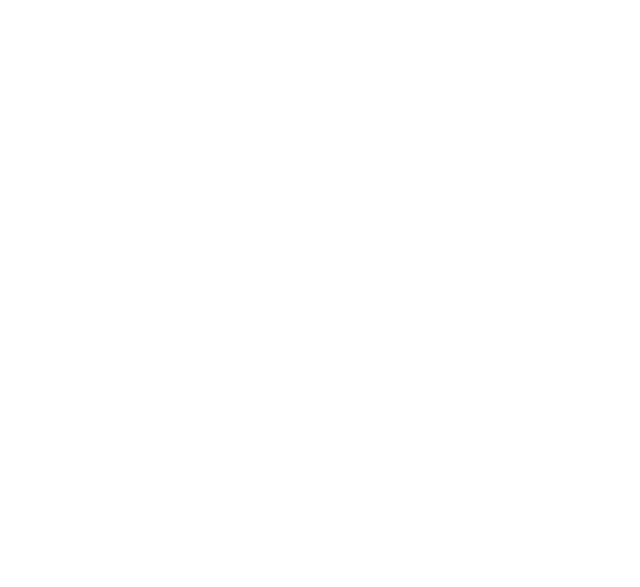
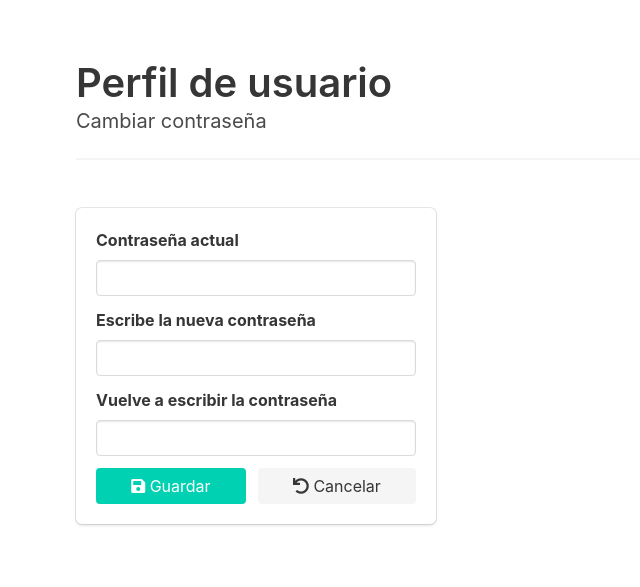
Before and after one commit to dgeti-cetis108/FJ2019-M3S2-4AVPR-Segundo-Parcial, a website: page 03-Profile/src/profile-change-password.html in a window 1280 px wide. Shown: the whole page, without its empty margins (0-640 px from the left). Drawn offline with Linux system fonts and the light colour scheme.

Commit message:
Profile Change Password
Change password form
Logout, Delete user buttons added to profile page
TODO: integrate all forms & pages into only one new project &
TODO: call it 04-Parcial
TODO: create database cetis108 & table users in MySQL
TODO: Recover password form
TODO: All PHP code to connect to database and run queries
TODO: Test & test & test & all needed tests  until it works 🤓

```diff
--- a/03-Profile/src/profile-change-password.html
+++ b/03-Profile/src/profile-change-password.html
@@ -8,6 +8,73 @@
     <link rel="stylesheet" href="css/styles.css" />
   </head>
   <body>
-
+    <section class="section">
+      <div class="container">
+        <div class="column">
+          <h1 class="title is-2">
+            Perfil de usuario
+          </h1>
+          <h2 class="subtitle">
+            Cambiar contraseña
+          </h2>
+          <hr />
+        </div>
+        <div class="column is-4">
+          <div class="box">
+            <form>
+              <!-- .field>label.label+.control>input:password -->
+              <div class="field">
+                <label for="currentPassword" class="label">
+                  Contraseña actual
+                </label>
+                <div class="control">
+                  <input class="input" type="password" name="currentPassword" id="currentPassword">
+                </div>
+              </div>
+              <div class="field">
+                <label for="newPassword1" class="label">
+                  Escribe la nueva contraseña
+                </label>
+                <div class="control">
+                  <input class="input" type="password" name="newPassword1" id="newPassword1">
+                </div>
+              </div>
+              <div class="field">
+                <label for="newPassword2" class="label">
+                  Vuelve a escribir la contraseña
+                </label>
+                <div class="control">
+                  <input class="input" type="password" name="newPassword2" id="newPassword2">
+                </div>
+              </div>
+              <div class="field is-horizontal">
+                <div class="field-body">
+                  <div class="field">
+                    <p class="control">
+                      <button type="submit" class="button is-primary is-fullwidth">
+                        <span>
+                          <i class="fas fa-save"></i>
+                          Guardar
+                        </span>
+                      </button>
+                    </p>
+                  </div>
+                  <div class="field">
+                    <p class="control">
+                      <a href="profile.html" class="button is-light is-fullwidth">
+                        <span>
+                          <i class="fas fa-undo"></i>
+                          Cancelar
+                        </span>
+                      </a>
+                    </p>
+                  </div>
+                </div>
+              </div>
+            </form>
+          </div>
+        </div>
+      </div>
+    </section>
   </body>
 </html>
```
Also changed, not shown: 03-Profile/src/profile.html (+17 -1 lines).
